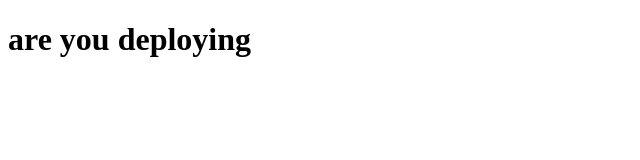
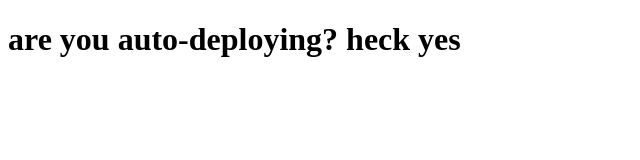
Before and after one commit to SimonOConnor28/Portfolio, a plain HTML site: page index.html in a window 1280 px wide. Shown: the whole page, without its empty margins (0-640 px from the left). Drawn offline with Linux system fonts and the light colour scheme.

Commit message:
added text

```diff
--- a/index.html
+++ b/index.html
@@ -7,6 +7,6 @@
     <title>Document</title>
 </head>
 <body>
-    <h1>are you deploying</h1>
+    <h1>are you auto-deploying? heck yes</h1>
 </body>
 </html>
```
